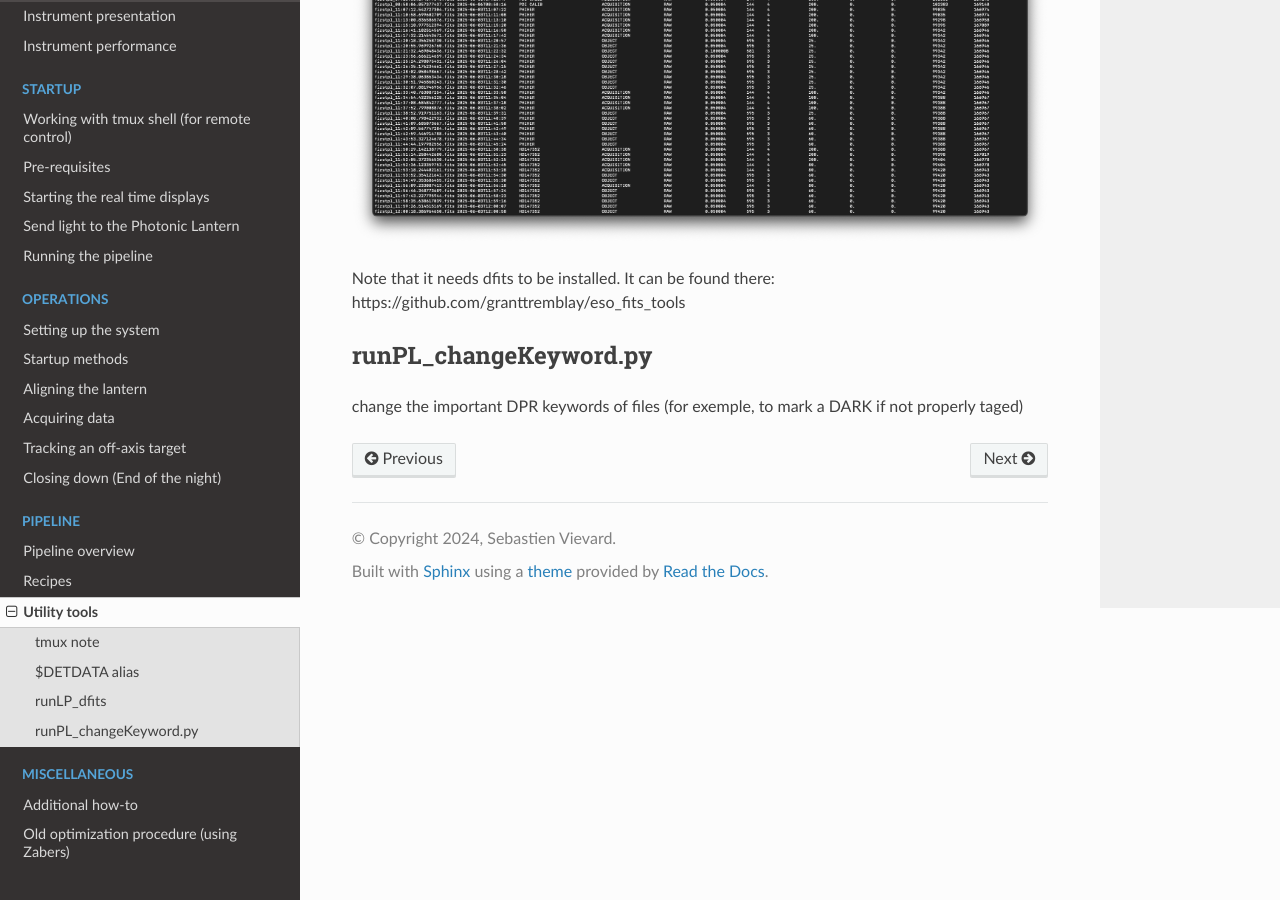
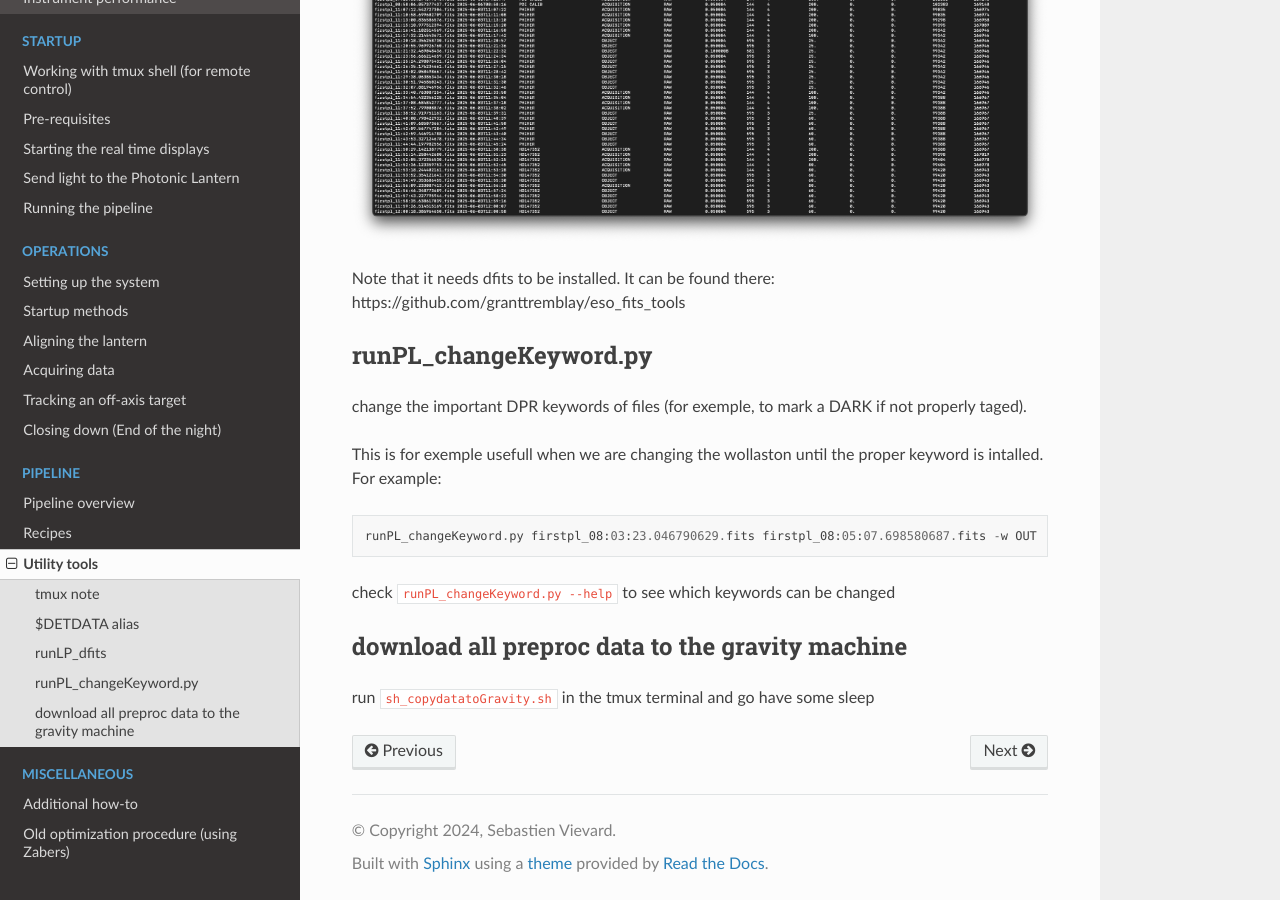
Before and after one commit to scexao-org/first_control, a Sphinx documentation site: the page built from source/pipeline_utility_tools.md, in a window 1280 px wide and 900 px high, scrolled down 513 px. Built offline with Sphinx 7.4.7 and the Read the Docs theme 3.1.0, drawn with Linux system fonts in a browser that asks for light colours.

Commit message:
utilities update

````diff
--- a/source/pipeline_utility_tools.md
+++ b/source/pipeline_utility_tools.md
@@ -22,4 +22,15 @@ https://github.com/granttremblay/eso_fits_tools
 
 ## runPL_changeKeyword.py
 
-change the important DPR keywords of files (for exemple, to mark a DARK if not properly taged)
+change the important DPR keywords of files (for exemple, to mark a DARK if not properly taged).
+
+This is for exemple usefull when we are changing the wollaston until the proper keyword is intalled. For example:
+```
+runPL_changeKeyword.py firstpl_08:03:23.046790629.fits firstpl_08:05:07.698580687.fits -w OUT
+```
+check `runPL_changeKeyword.py --help` to see which keywords can be changed
+
+
+## download all preproc data to the gravity machine
+
+run `sh_copydatatoGravity.sh` in the tmux terminal and go have some sleep
````
